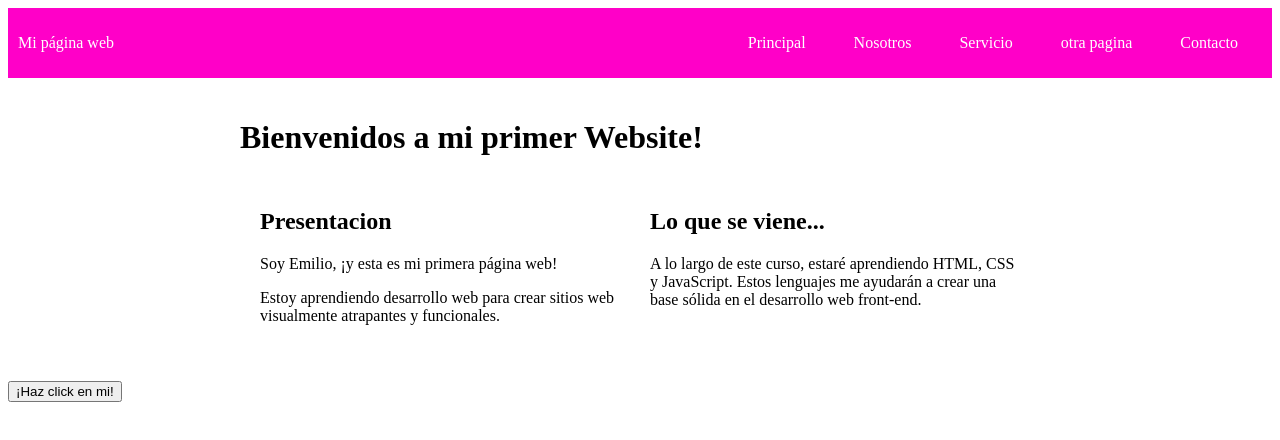
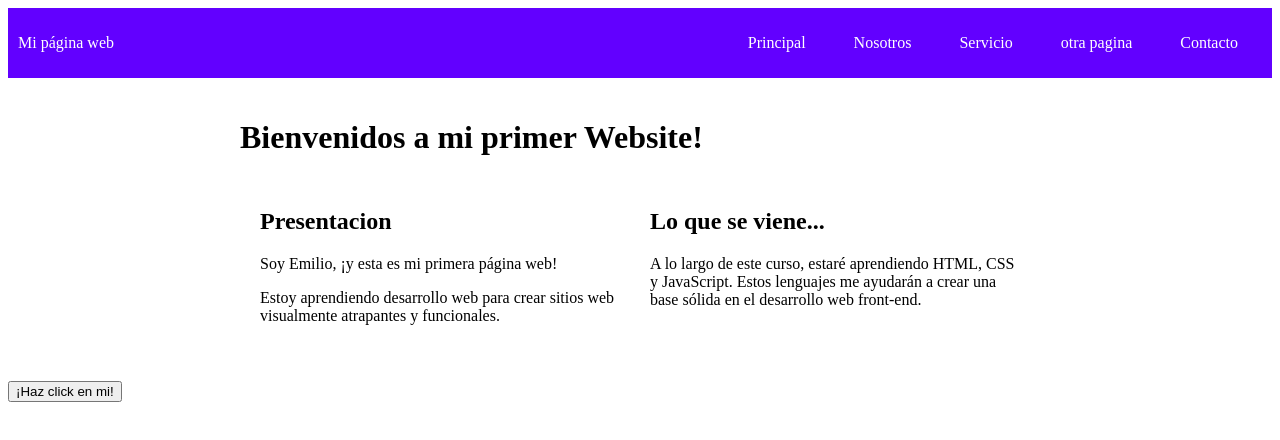
Before and after one commit to EmilioSagarzazu/terceraClase, a plain HTML site: page index.html in a window 1280 px wide. Drawn offline with Linux system fonts and the light colour scheme.

Commit message:
3er cambio color fondo

```diff
--- a/styles.css
+++ b/styles.css
@@ -6,7 +6,7 @@
     display: flex;
     padding: 10px;
     height: 50px;
-    background-color: #ff00c8;
+    background-color: #6200ff;
   }
    .navbar {
     display: flex;
```
